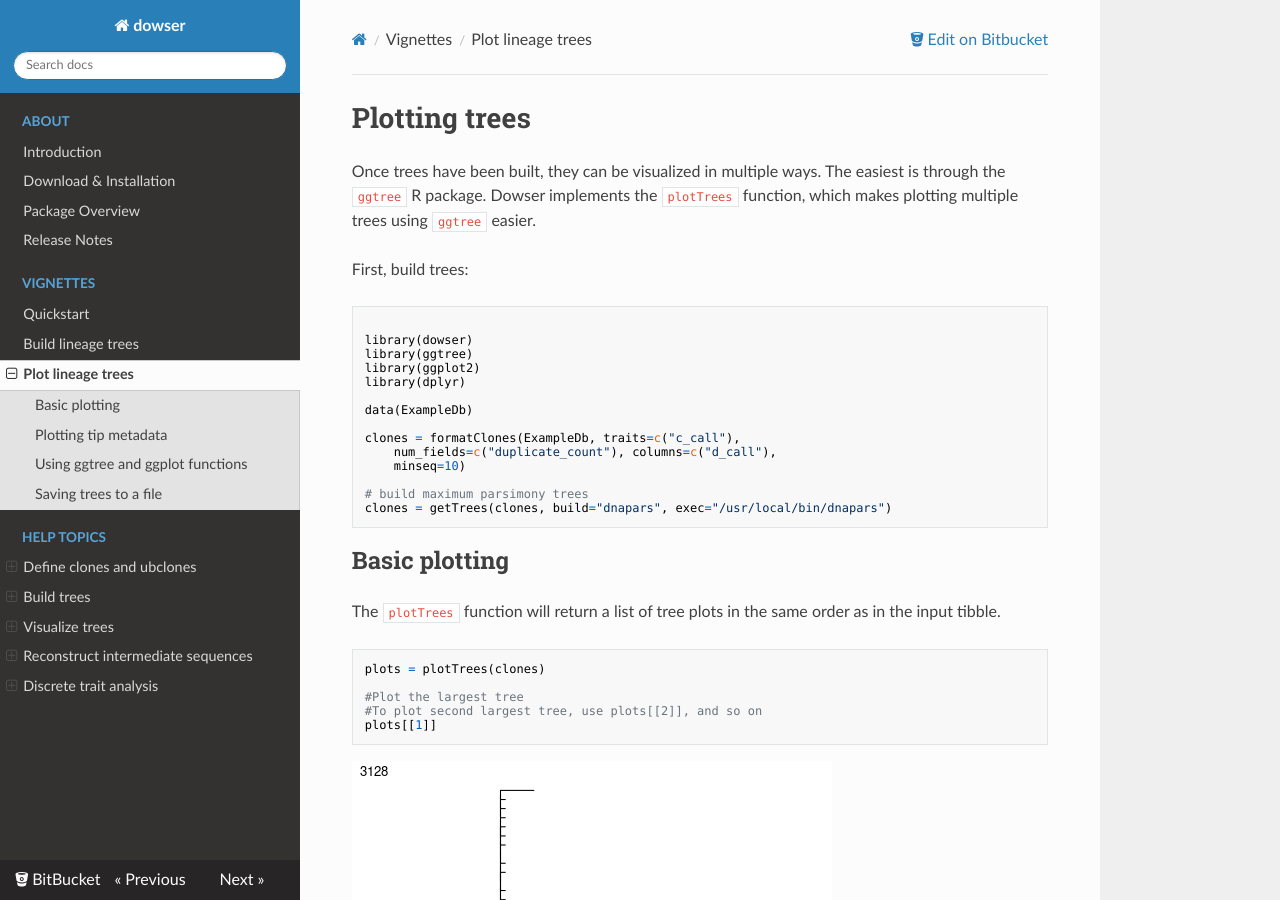
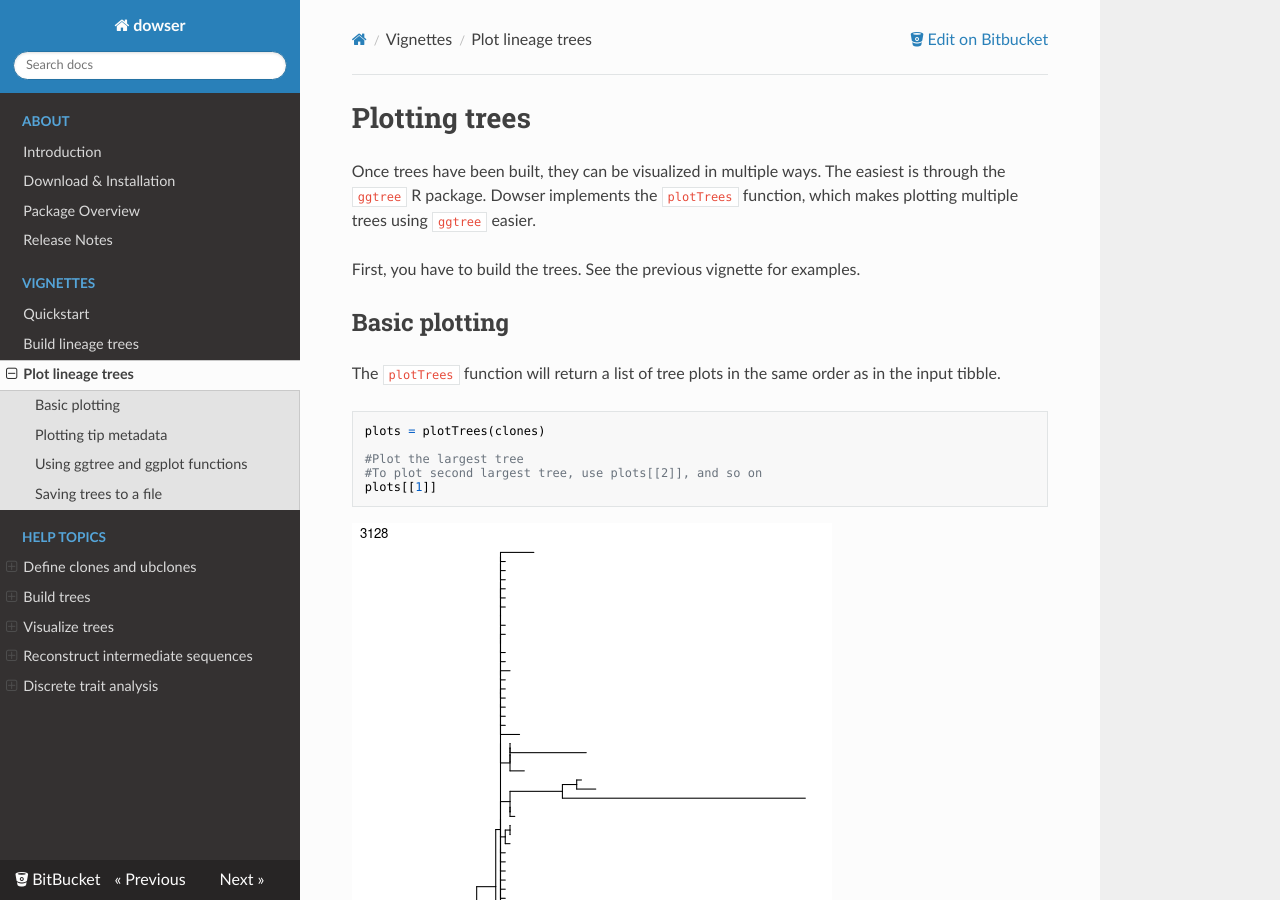
Before and after one commit to immcantation/dowser, an MkDocs documentation site: the page built from docs/vignettes/Plotting-Trees-Vignette.md, in a window 1280 px wide and 900 px high. Built offline with MkDocs 1.6.1, drawn with Linux system fonts in a browser that asks for light colours; nearby versions of some CDN libraries; old or Windows-style settings are respelled for this version of MkDocs; some of the changed text lies outside the part shown.

Commit message:
moar doc updates

````diff
--- a/docs/vignettes/Plotting-Trees-Vignette.md
+++ b/docs/vignettes/Plotting-Trees-Vignette.md
@@ -2,24 +2,7 @@
 
 Once trees have been built, they can be visualized in multiple ways. The easiest is through the `ggtree` R package. Dowser implements the `plotTrees` function, which makes plotting multiple trees using `ggtree` easier.
 
-First, build trees:
-
-```r
-
-library(dowser)
-library(ggtree)
-library(ggplot2)
-library(dplyr)
-
-data(ExampleDb)
-
-clones = formatClones(ExampleDb, traits=c("c_call"),
-    num_fields=c("duplicate_count"), columns=c("d_call"),
-    minseq=10)
-
-# build maximum parsimony trees
-clones = getTrees(clones, build="dnapars", exec="/usr/local/bin/dnapars")
-```
+First, you have to build the trees. See the previous vignette for examples.
 
 ## Basic plotting
 
@@ -132,6 +115,11 @@ The `treesToPDF` function can be used to plot all trees at once to a pdf file:
 ```r
 plots = plotTrees(clones, tips="c_call", tipsize=2)
 
-# pass any arguments you would pass to grDevices::pdf
+# you can also pass arguments you would pass to grDevices::pdf, like width and height
+# here, we plot 4 trees per page (2 rows, 2 columns)
 treesToPDF(plots, file="trees.pdf", nrow=2, ncol=2)
 ```
+
+The first page of this output is shown below:
+
+![Pretty plot](figures/Plotting-Vignette-all.png)
````
Also changed, not shown: docs/vignettes/Building-Trees-Vignette.md (+2 -2 lines), docs/vignettes/Sequences-Vignette.md (added, +27 -0 lines), docs/vignettes/figures/Sequences-Vignette-all.png (added), 5 other files.
